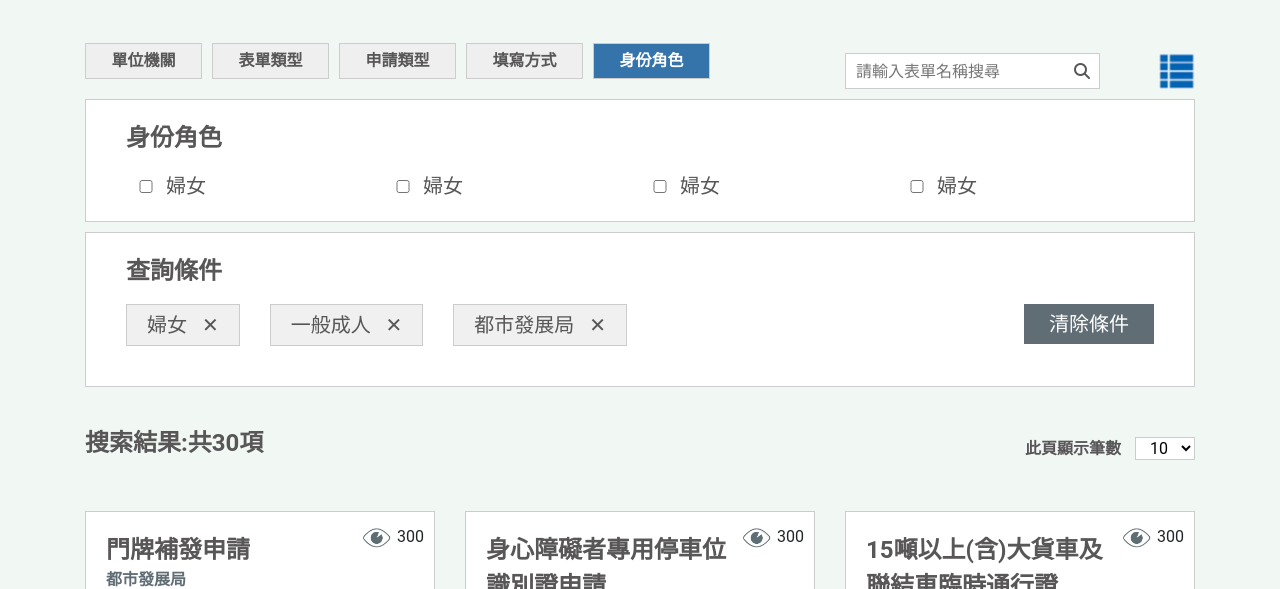
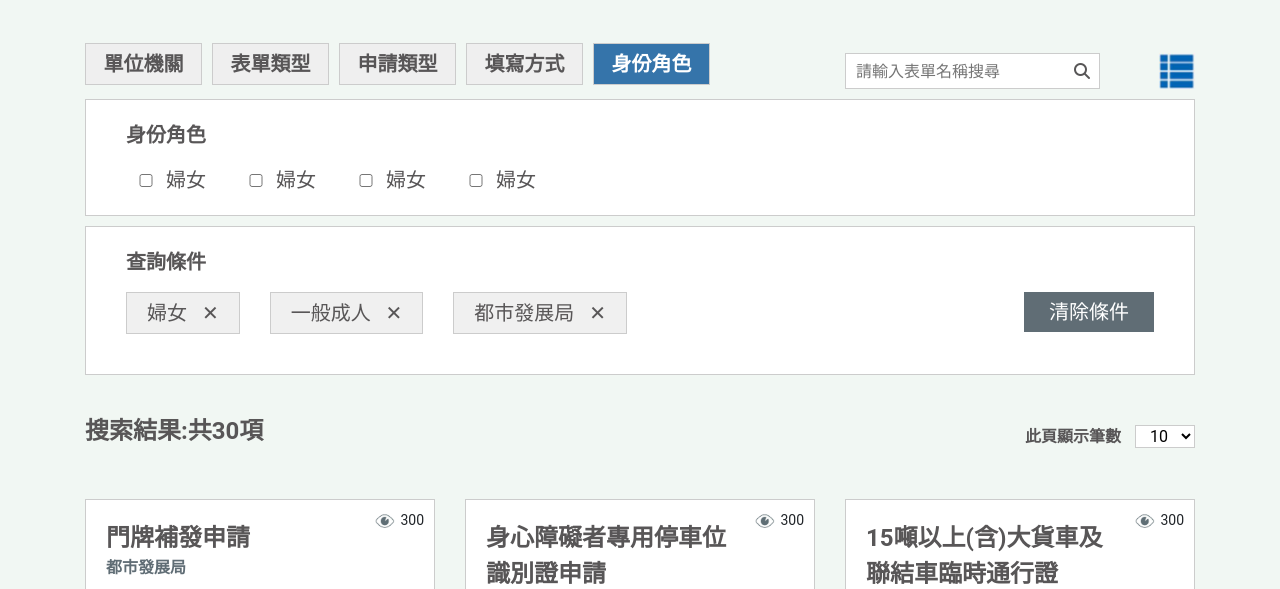
Before and after one commit to ken890728/hualien, a plain HTML site: page form_search_2.html in a window 1280 px wide. Shown: the part 211-800 px from the top of the page. Drawn offline with nearby package versions, Linux system fonts and the light colour scheme.

Commit message:
font size and view height update

```diff
--- a/assets/css/common.css
+++ b/assets/css/common.css
@@ -1,3 +1,7 @@
+body {
+    min-height: 100vh;
+}
+
 .t-block {
     height: 45px;
 }
@@ -44,7 +48,6 @@ article {
     font-family: 'Noto Sans TC', 'Roboto';
     padding-top: 30px;
     padding-bottom: 30px;
-    min-height: 89vh;
 }
 
 article header {
--- a/assets/css/form_search.css
+++ b/assets/css/form_search.css
@@ -45,7 +45,7 @@
 .btn-tab {
     border: solid #cccccc 1px;
     color: #585657;
-    font-size: 16px;
+    font-size: 20px;
     font-weight: bolder;
     padding: 5px 10px;
     cursor: pointer;
@@ -75,6 +75,10 @@
     margin-bottom: 10px;
 }
 
+.ch-check {
+    margin-right: 30px;
+}
+
 .search-icon {
     position: absolute;
     right: 25px;
@@ -83,7 +87,7 @@
 }
 
 .middle-block-title {
-    font-size: 24px;
+    font-size: 20px;
     font-weight: bolder;
     color: #585657;
     margin-bottom: 15px;
--- a/assets/css/form_search_1.css
+++ b/assets/css/form_search_1.css
@@ -20,6 +20,10 @@
     color: #5f6d74;
     font-size: 20px;
     font-weight: bolder;
+}
+
+.middle-content-table tbody tr td:nth-child(6) {
+    font-size: 16px;
 }
 
 .middle-content-table tbody tr td:nth-child(4),
--- a/assets/css/form_search_2.css
+++ b/assets/css/form_search_2.css
@@ -76,8 +76,12 @@
     top: 10px;
 }
 
+.middle-count-block {
+    font-size: 14px;
+}
+
 .middle-count-block img {
-    width: 30px;
+    width: 20px;
     margin-right: 5px;
 }
 
--- a/assets/css/member.css
+++ b/assets/css/member.css
@@ -1,7 +1,3 @@
-.content-background {
-    background-color: #f1f7f3;
-}
-
 .top-block {
     padding-top: 50px;
     align-items: flex-end;
--- a/assets/js/common.js
+++ b/assets/js/common.js
@@ -2,6 +2,11 @@ $(function() {
     $("#header").load("./header.html");
     $("#footer").load("./footer.html");
 });
+
+window.onload = function() {
+    var content_height = $(document.body).height() - $("header").height() - $("footer").height();
+    $("article").css("min-height", content_height + "px");
+}
 
 var hide = true;
 
--- a/assets/js/member.js
+++ b/assets/js/member.js
@@ -2,6 +2,11 @@ $(function() {
     $("#header").load("./header_member.html");
     $("#footer").load("./footer.html");
 });
+
+window.onload = function() {
+    var content_height = $(document.body).height() - $("header").height() - $("footer").height();
+    $("article").css("min-height", content_height + "px");
+}
 
 var hide = true;
 
--- a/form_search_2.html
+++ b/form_search_2.html
@@ -74,16 +74,16 @@
                 <div class="middle-block">
                     <div class="middle-block-title">身份角色</div>
                     <div class="row">
-                        <div class="col-12 col-xl-3">
+                        <div class="ch-check">
                             <input class="middle-block-checkbox" name="search-type" type="checkbox">婦女
                         </div>
-                        <div class="col-12 col-xl-3">
+                        <div class="ch-check">
                             <input class="middle-block-checkbox" name="search-type" type="checkbox">婦女
                         </div>
-                        <div class="col-12 col-xl-3">
+                        <div class="ch-check">
                             <input class="middle-block-checkbox" name="search-type" type="checkbox">婦女
                         </div>
-                        <div class="col-12 col-xl-3">
+                        <div class="ch-check">
                             <input class="middle-block-checkbox" name="search-type" type="checkbox">婦女
                         </div>
                     </div>
```
Also changed, not shown: form_search_1.html (+4 -4 lines), login.html (+3 -3 lines), prove1.html (+3 -3 lines), prove2.html (+3 -3 lines), prove3.html (+3 -3 lines), prove4.html (+3 -3 lines).
